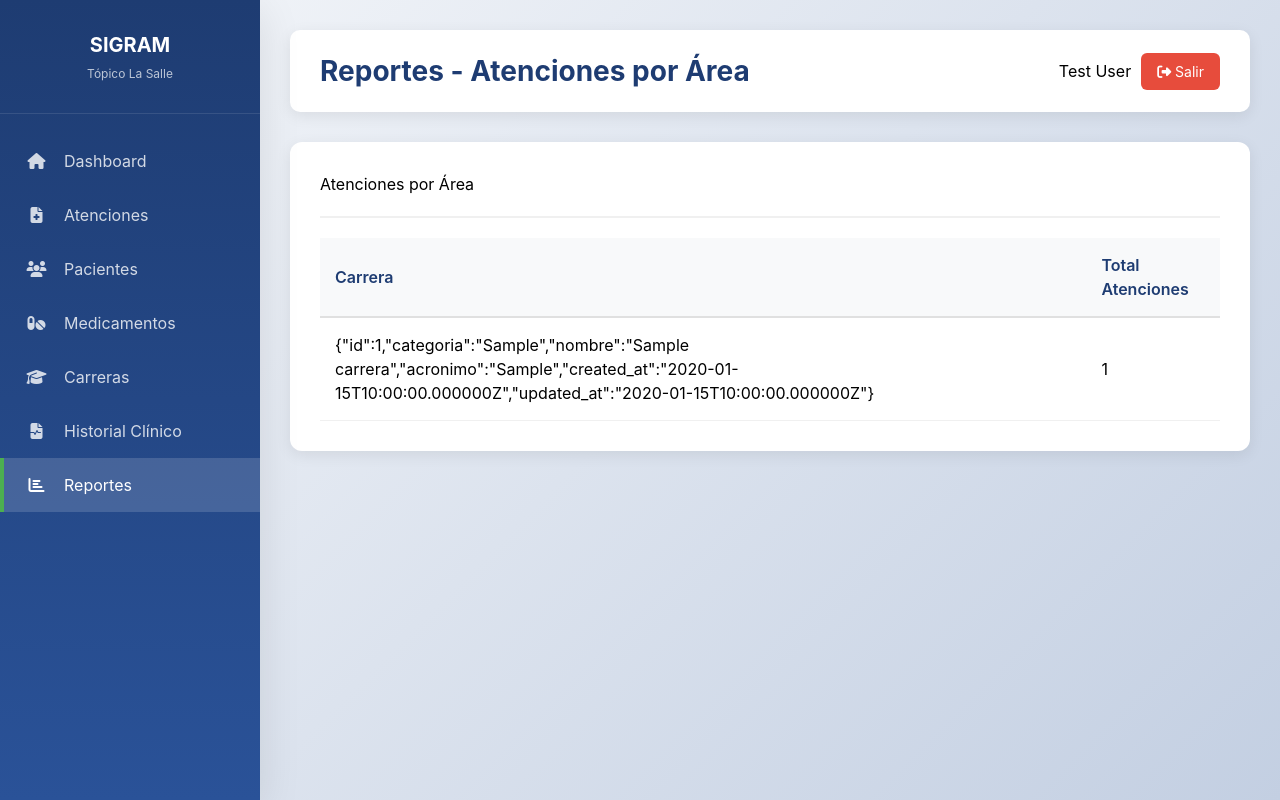
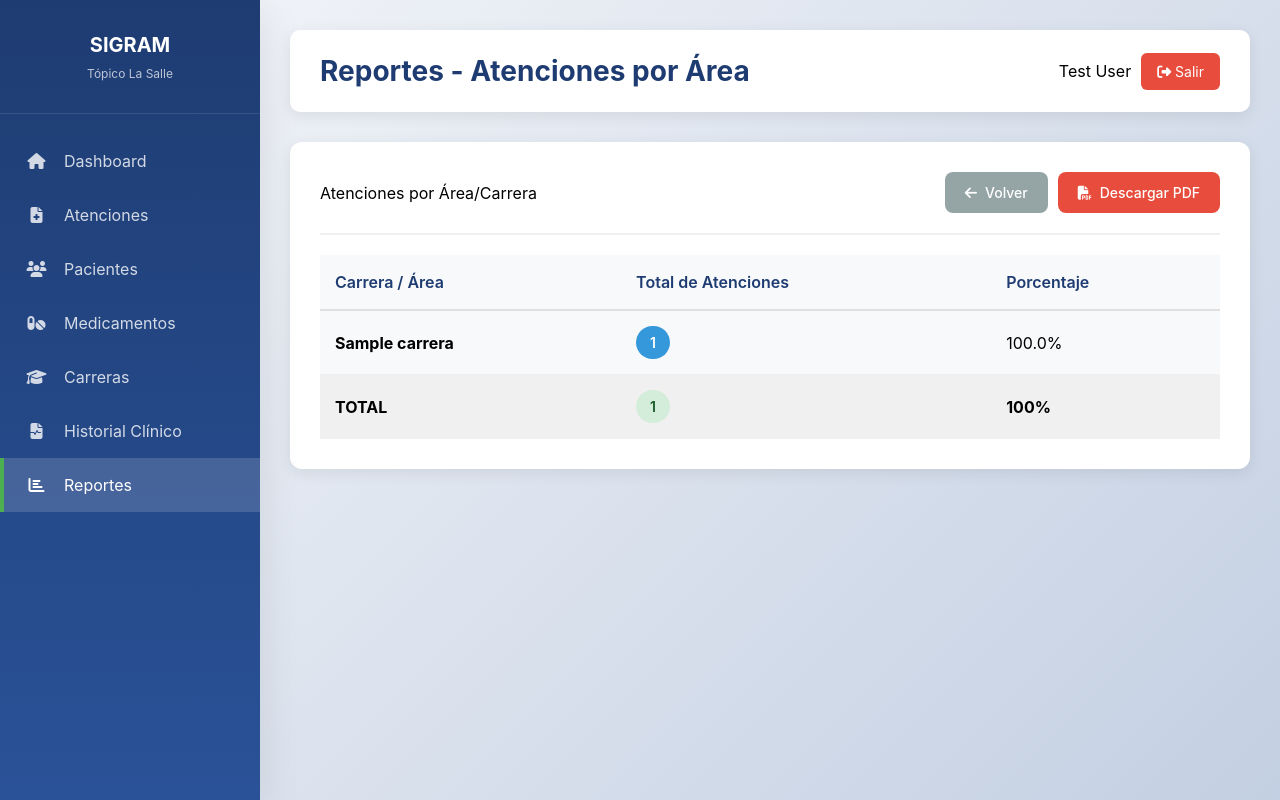
Before and after one commit to legion151515/topico, a Laravel app: page /reportes/area in a window 1280 px wide. Run offline with Laravel 12, Linux system fonts and the light colour scheme; a user stored in the database is signed in; data comes from the database, SQL or seed files in the repository; tables that the repository leaves empty hold one stand-in row (values such as "Sample post"); style sheets or scripts are compiled from the project's sources; some libraries are stand-ins or nearby versions.

Commit message:
Corregir Edit de Atenciones y Reportes - Mejoras críticas
EDIT DE ATENCIONES - COMPLETAMENTE CORREGIDO:
✅ Corregido recuperación de categoría desde carrera
✅ Controller edit carga relaciones: paciente.carrera, motivo, medicamentos
✅ Vista edit obtiene categoría desde $atencion->paciente->carrera->categoria
✅ Método update completamente reescrito:
   - Actualiza datos del paciente correctamente
   - Actualiza atención solo con campos permitidos
   - Actualiza medicamentos con cantidades
   - No intenta guardar campos inexistentes (dni, nombre_paciente)
✅ Eliminado validación innecesaria de hora_salida

REPORTES - CORREGIDOS Y MEJORADOS:
✅ Reporte de Área: Corregido JSON, ahora muestra nombre de carrera
✅ Agregados métodos PDF para todos los reportes:
   - areaPDF()
   - enfermedadPDF()
   - stockPDF()
✅ Rutas configuradas para PDFs
✅ Vista de área mejorada con:
   - Botón descargar PDF
   - Porcentajes calculados
   - Total general
   - Mejor diseño
✅ Corregido query de stock (whereRaw en lugar de comparación string)

PENDIENTE:
- Plantillas PDF de reportes
- Actualizar vistas de enfermedad y stock
- Implementar importación Excel

```diff
--- a/app/Http/Controllers/ReporteController.php
+++ b/app/Http/Controllers/ReporteController.php
@@ -7,6 +7,7 @@ use App\Models\Paciente;
 use App\Models\Medicamento;
 use App\Models\MotivoConsulta;
 use Illuminate\Http\Request;
+use Barryvdh\DomPDF\Facade\Pdf;
 
 class ReporteController extends Controller
 {
@@ -17,9 +18,14 @@ class ReporteController extends Controller
 
     public function area()
     {
-        $atenciones = Atencion::with('paciente')->get();
+        $atenciones = Atencion::with('paciente.carrera')->get();
 
-        $areas = $atenciones->groupBy('paciente.carrera')->map(function($group) {
+        $areas = $atenciones->groupBy(function($atencion) {
+            if ($atencion->paciente && $atencion->paciente->carrera) {
+                return $atencion->paciente->carrera->nombre;
+            }
+            return $atencion->paciente->otros_especificacion ?? 'Sin especificar';
+        })->map(function($group) {
             return $group->count();
         });
 
@@ -41,7 +47,49 @@ class ReporteController extends Controller
 
     public function stock()
     {
-        $medicamentos = Medicamento::where('cantidad_stock', '<', 'stock_minimo_alerta')->get();
+        $medicamentos = Medicamento::whereRaw('cantidad_stock < stock_minimo_alerta')->get();
         return view('reportes.stock', compact('medicamentos'));
     }
+
+    // Generar PDF de reporte por área
+    public function areaPDF()
+    {
+        $atenciones = Atencion::with('paciente.carrera')->get();
+
+        $areas = $atenciones->groupBy(function($atencion) {
+            if ($atencion->paciente && $atencion->paciente->carrera) {
+                return $atencion->paciente->carrera->nombre;
+            }
+            return $atencion->paciente->otros_especificacion ?? 'Sin especificar';
+        })->map(function($group) {
+            return $group->count();
+        });
+
+        $pdf = Pdf::loadView('reportes.area-pdf', compact('areas'));
+        return $pdf->download('Reporte_Atenciones_Area_' . date('Y-m-d') . '.pdf');
+    }
+
+    // Generar PDF de reporte por enfermedad
+    public function enfermedadPDF()
+    {
+        $atenciones = Atencion::with('motivo')->get();
+
+        $enfermedades = $atenciones->groupBy(function($atencion) {
+            return $atencion->motivo->nombre ?? $atencion->motivo_otro;
+        })->map(function($group) {
+            return $group->count();
+        });
+
+        $pdf = Pdf::loadView('reportes.enfermedad-pdf', compact('enfermedades'));
+        return $pdf->download('Reporte_Enfermedades_' . date('Y-m-d') . '.pdf');
+    }
+
+    // Generar PDF de reporte de stock
+    public function stockPDF()
+    {
+        $medicamentos = Medicamento::whereRaw('cantidad_stock < stock_minimo_alerta')->get();
+
+        $pdf = Pdf::loadView('reportes.stock-pdf', compact('medicamentos'));
+        return $pdf->download('Reporte_Stock_Bajo_' . date('Y-m-d') . '.pdf');
+    }
 }
--- a/resources/views/atenciones/edit.blade.php
+++ b/resources/views/atenciones/edit.blade.php
@@ -194,11 +194,11 @@
         'dni' => $atencion->paciente->dni ?? '',
         'nombre' => $atencion->paciente->nombre ?? '',
         'apellido' => $atencion->paciente->apellido ?? '',
-        'categoria' => $atencion->paciente->categoria ?? '',
+        'categoria' => $atencion->paciente && $atencion->paciente->carrera ? $atencion->paciente->carrera->categoria : '',
         'carrera_id' => $atencion->paciente->carrera_id ?? '',
         'otros_especificacion' => $atencion->paciente->otros_especificacion ?? '',
-        'semestre' => $atencion->paciente->semestre ?? '',
-        'grado' => $atencion->paciente->grado ?? '',
+        'semestre' => '',
+        'grado' => '',
         'edad' => $atencion->paciente->edad ?? '',
         'motivo_id' => $atencion->motivo_id ?? '',
         'motivo_otro' => $atencion->motivo_otro ?? '',
--- a/resources/views/reportes/area.blade.php
+++ b/resources/views/reportes/area.blade.php
@@ -5,27 +5,47 @@
 @section('content')
 <div class="card">
     <div class="card-header">
-        <h3>Atenciones por Área</h3>
+        <h3>Atenciones por Área/Carrera</h3>
+        <div style="display: flex; gap: 10px; flex-wrap: wrap;">
+            <a href="{{ route('reportes.index') }}" class="btn btn-secondary">
+                <i class="fas fa-arrow-left"></i> Volver
+            </a>
+            <a href="{{ route('reportes.area.pdf') }}" class="btn btn-danger" target="_blank">
+                <i class="fas fa-file-pdf"></i> Descargar PDF
+            </a>
+        </div>
     </div>
     <div class="card-body">
-        <table class="table">
+        <table class="table table-striped">
             <thead>
                 <tr>
-                    <th>Carrera</th>
-                    <th>Total Atenciones</th>
+                    <th>Carrera / Área</th>
+                    <th>Total de Atenciones</th>
+                    <th>Porcentaje</th>
                 </tr>
             </thead>
             <tbody>
+                @php
+                    $totalGeneral = $areas->sum();
+                @endphp
                 @forelse($areas as $carrera => $total)
                     <tr>
-                        <td>{{ $carrera }}</td>
-                        <td>{{ $total }}</td>
+                        <td><strong>{{ $carrera }}</strong></td>
+                        <td><span class="badge badge-primary badge-lg">{{ $total }}</span></td>
+                        <td>{{ $totalGeneral > 0 ? number_format(($total / $totalGeneral) * 100, 1) : 0 }}%</td>
                     </tr>
                 @empty
                     <tr>
-                        <td colspan="2">No hay datos</td>
+                        <td colspan="3" class="text-center">No hay datos disponibles</td>
                     </tr>
                 @endforelse
+                @if($totalGeneral > 0)
+                    <tr style="background: #f0f0f0; font-weight: bold;">
+                        <td>TOTAL</td>
+                        <td><span class="badge badge-success badge-lg">{{ $totalGeneral }}</span></td>
+                        <td>100%</td>
+                    </tr>
+                @endif
             </tbody>
         </table>
     </div>
--- a/routes/web.php
+++ b/routes/web.php
@@ -34,8 +34,11 @@ Route::middleware('auth')->group(function () {
     // Reportes
     Route::get('/reportes', [ReporteController::class, 'index'])->name('reportes.index');
     Route::get('/reportes/area', [ReporteController::class, 'area'])->name('reportes.area');
+    Route::get('/reportes/area/pdf', [ReporteController::class, 'areaPDF'])->name('reportes.area.pdf');
     Route::get('/reportes/enfermedad', [ReporteController::class, 'enfermedad'])->name('reportes.enfermedad');
+    Route::get('/reportes/enfermedad/pdf', [ReporteController::class, 'enfermedadPDF'])->name('reportes.enfermedad.pdf');
     Route::get('/reportes/stock', [ReporteController::class, 'stock'])->name('reportes.stock');
+    Route::get('/reportes/stock/pdf', [ReporteController::class, 'stockPDF'])->name('reportes.stock.pdf');
 
     Route::get('/profile', [ProfileController::class, 'edit'])->name('profile.edit');
     Route::patch('/profile', [ProfileController::class, 'update'])->name('profile.update');
```
Also changed, not shown: app/Http/Controllers/AtencionController.php (+36 -4 lines).
